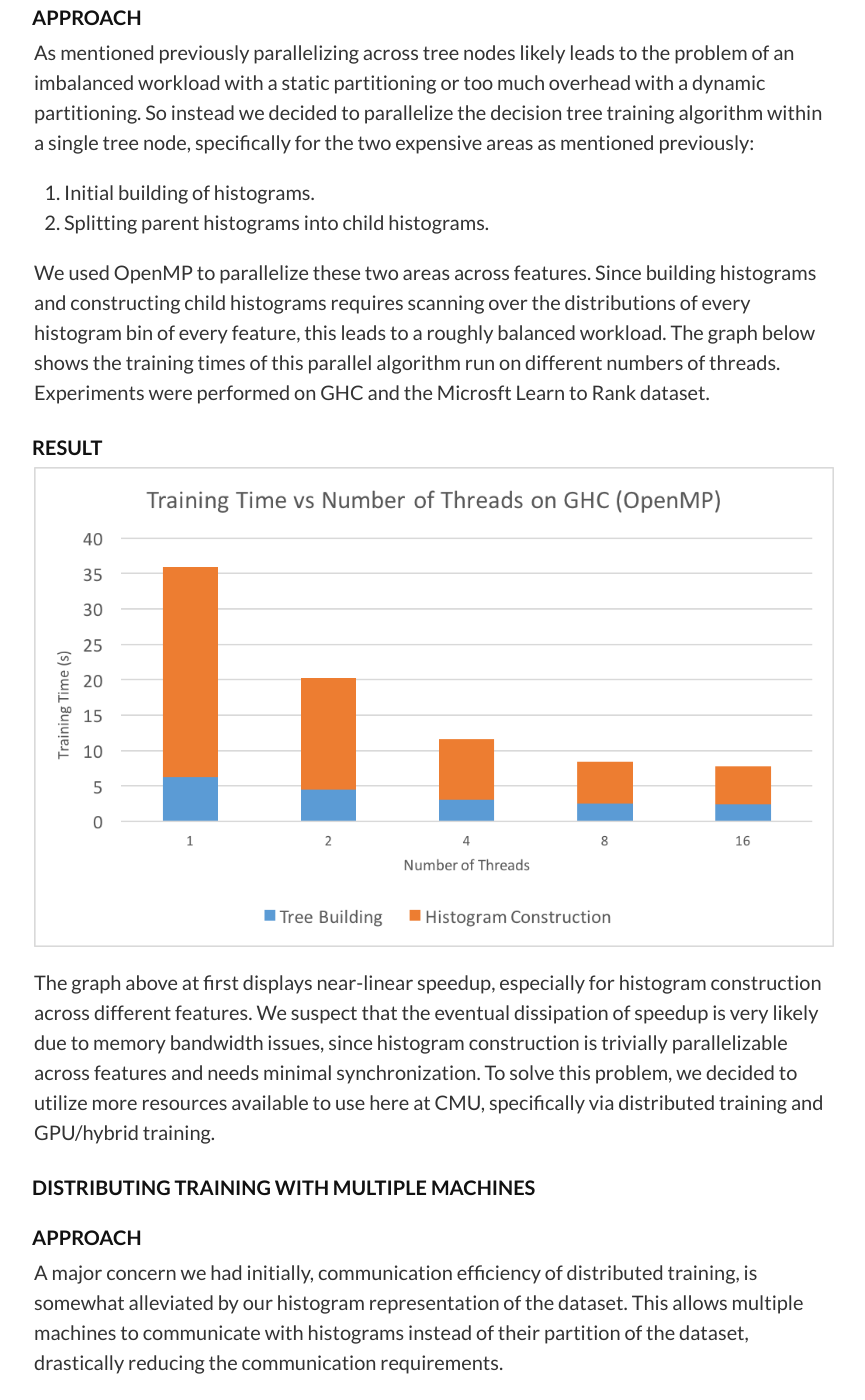
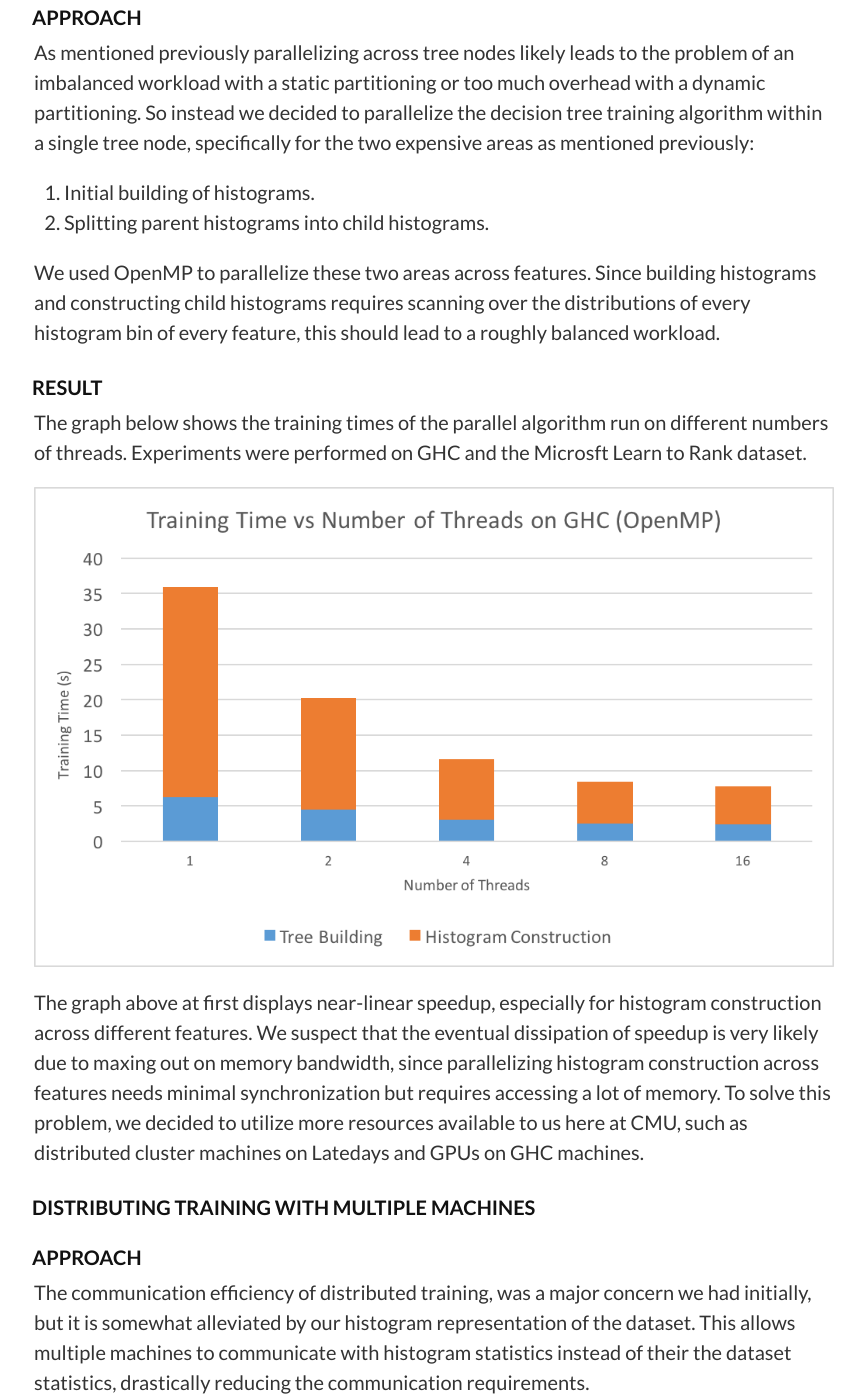
Before and after one commit to raypeng/DGBDT, a Jekyll site: the page built from index.md, in a window 1280 px wide and 1400 px high, scrolled down 8416 px. Shown: the whole window, without its empty margins (206-1071 px from the left). Built offline with Jekyll 4.4.1, drawn with Linux system fonts in a browser that asks for light colours; our own code applies the rules of GitHub Pages for plain Markdown files; some of the changed text lies outside the part shown.

Commit message:
updating distributed stuff

```diff
--- a/index.md
+++ b/index.md
@@ -280,32 +280,34 @@
 
 We used OpenMP to parallelize these two areas across features. Since building
 histograms and constructing child histograms requires scanning over
-the distributions of every histogram bin of every feature, this leads to a
-roughly balanced workload. The graph below shows the training times of this
-parallel algorithm run on different numbers of threads. Experiments were
-performed on GHC and the Microsft Learn to Rank dataset.
+the distributions of every histogram bin of every feature, this should
+lead to a roughly balanced workload.
 
 ##### Result
+
+The graph below shows the training times of the parallel algorithm run on
+different numbers of threads. Experiments were performed on GHC and the
+Microsft Learn to Rank dataset.
 
 ![OpenMP](assets/runtime-openmp.png)
 
 The graph above at first displays near-linear speedup, especially for
 histogram construction across different features. We suspect that the eventual
-dissipation of speedup is very likely due to memory bandwidth issues, since
-histogram construction is trivially parallelizable across features and needs
-minimal synchronization. To solve this problem, we decided to utilize more
-resources available to use here at CMU, specifically via distributed training and
-GPU/hybrid training.
+dissipation of speedup is very likely due to maxing out on memory bandwidth,
+since parallelizing histogram construction across features needs
+minimal synchronization but requires accessing a lot of memory.
+To solve this problem, we decided to utilize more resources available to us here at CMU,
+such as distributed cluster machines on Latedays and GPUs on GHC machines.
 
 ### Distributing Training with Multiple Machines
 
 #### Approach
 
-A major concern we had initially, communication efficiency of distributed
-training, is somewhat alleviated by our histogram representation of the dataset.
-This allows multiple machines to communicate with histograms instead of
-their partition of the dataset, drastically reducing the communication
-requirements.
+The communication efficiency of distributed
+training, was a major concern we had initially, but it is somewhat alleviated by
+our histogram representation of the dataset. This allows multiple machines to
+communicate with histogram statistics instead of their the dataset statistics,
+drastically reducing the communication requirements.
 
 Our first distributed algorithm roughly works as follows:
 
@@ -359,11 +361,26 @@
 #### Result
 
 We evaluated the two algorithms on the Latedays cluster with a varying number of
-nodes.
+nodes. We again used the Microsoft Learn to Rank dataset (2 million samples, 136
+features) to evaluate training time.
 
 ![OpenMPI](assets/runtime-openmpi.png)
 
 ![OpenMPI-v2](assets/runtime-openmpi2.png)
+
+In the first graph, which shows training times for the first distributed
+algorithm,  we can see that distributing training to 2 nodes gives us good speedup.
+Communication time, however, starts to dominate after 2 nodes to such a degree that total
+training time actually starts to increase. The time to
+actually construct the tree goes up as well, since with more nodes there
+are more split points to consider, outweighing the advantages we get from
+parallelizing histogram construction and splitting.
+
+In the second graph, which shows training times for the second distributed
+algorithm, we can see that the voting scheme reduces communication and
+tree building time drastically, leading to good scaling beyond just 2 nodes.
+When running on 4 nodes, training finishes in 4.66 seconds, which is about
+a 4x speedup over running on 1 node.
 
 ### GPU and Hybrid Implementation
 
```
Also changed, not shown: other parts of index.md (+1 -1 lines), assets/runtime-openmpi.png, assets/runtime-openmpi2.png, 1 other file.
